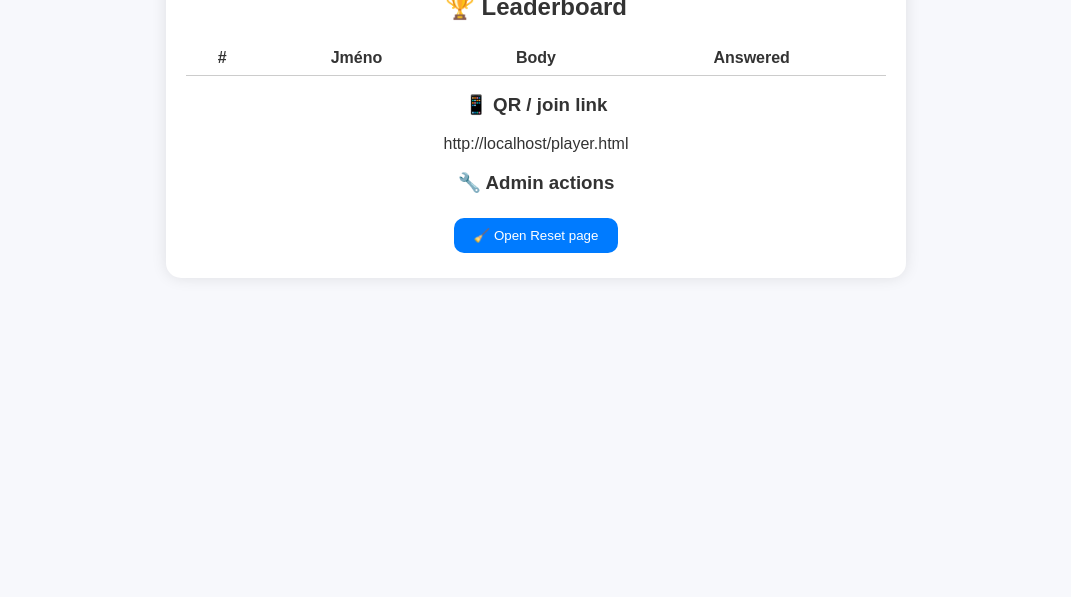
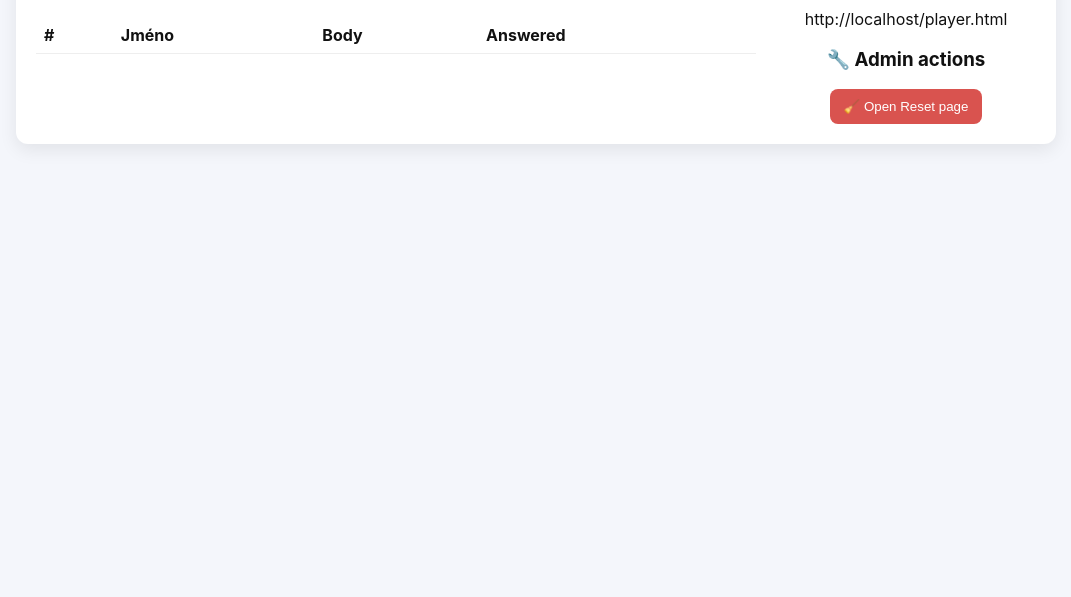
Before and after one commit to jakubkania-star/quiz, a plain HTML site: page index.html in a window 1280 px wide. Shown: the part 203-800 px from the top of the page, without its empty margins (104-1175 px from the left). Drawn offline with Linux system fonts and the light colour scheme; a script that the page names is missing.

Commit message:
Update style.css

```diff
--- a/style.css
+++ b/style.css
@@ -1,46 +1,15 @@
-body {
-  font-family: Arial, sans-serif;
-  background: #f7f8fc;
-  color: #333;
-  text-align: center;
-  margin: 0;
-  padding: 0;
-}
-
-.container {
-  max-width: 700px;
-  margin: 30px auto;
-  padding: 20px;
-  background: white;
-  border-radius: 15px;
-  box-shadow: 0 0 15px rgba(0,0,0,0.1);
-}
-
-button {
-  padding: 10px 20px;
-  background: #007bff;
-  color: white;
-  border: none;
-  border-radius: 10px;
-  cursor: pointer;
-  margin: 5px;
-}
-
-button:hover {
-  background: #0056b3;
-}
-
-table {
-  width: 100%;
-  border-collapse: collapse;
-  margin-top: 15px;
-}
-
-th, td {
-  padding: 8px;
-  border-bottom: 1px solid #ccc;
-}
-
-.qr {
-  margin-top: 30px;
-}
+body { font-family: Inter, Arial, sans-serif; background:#f4f6fb; color:#111; margin:0; padding:20px; }
+.container { max-width:1000px; margin:0 auto; background:white; border-radius:12px; padding:20px; box-shadow:0 6px 18px rgba(0,0,0,0.08); }
+h1 { margin-top:0; }
+.controls { margin:12px 0; display:flex; align-items:center; gap:10px; flex-wrap:wrap; }
+.btn { padding:10px 14px; border-radius:8px; border:0; background:#1976d2; color:white; cursor:pointer; }
+.btn.warn { background:#d9534f; }
+.big { font-weight:700; margin-left:8px; }
+.admin-row { display:flex; gap:20px; margin-top:16px; align-items:flex-start; }
+.leaderboard-box { flex:1; }
+.qr-box { width:260px; text-align:center; }
+table { width:100%; border-collapse:collapse; margin-top:10px; }
+th, td { text-align:left; padding:8px; border-bottom:1px solid #eee; }
+#leaderboardView div { font-size:18px; padding:6px 0; border-bottom:1px dashed #eee; }
+input[type="text"], input[type="number"] { padding:8px; width:220px; border-radius:8px; border:1px solid #ddd; }
+.muted { color:#666; }
```
